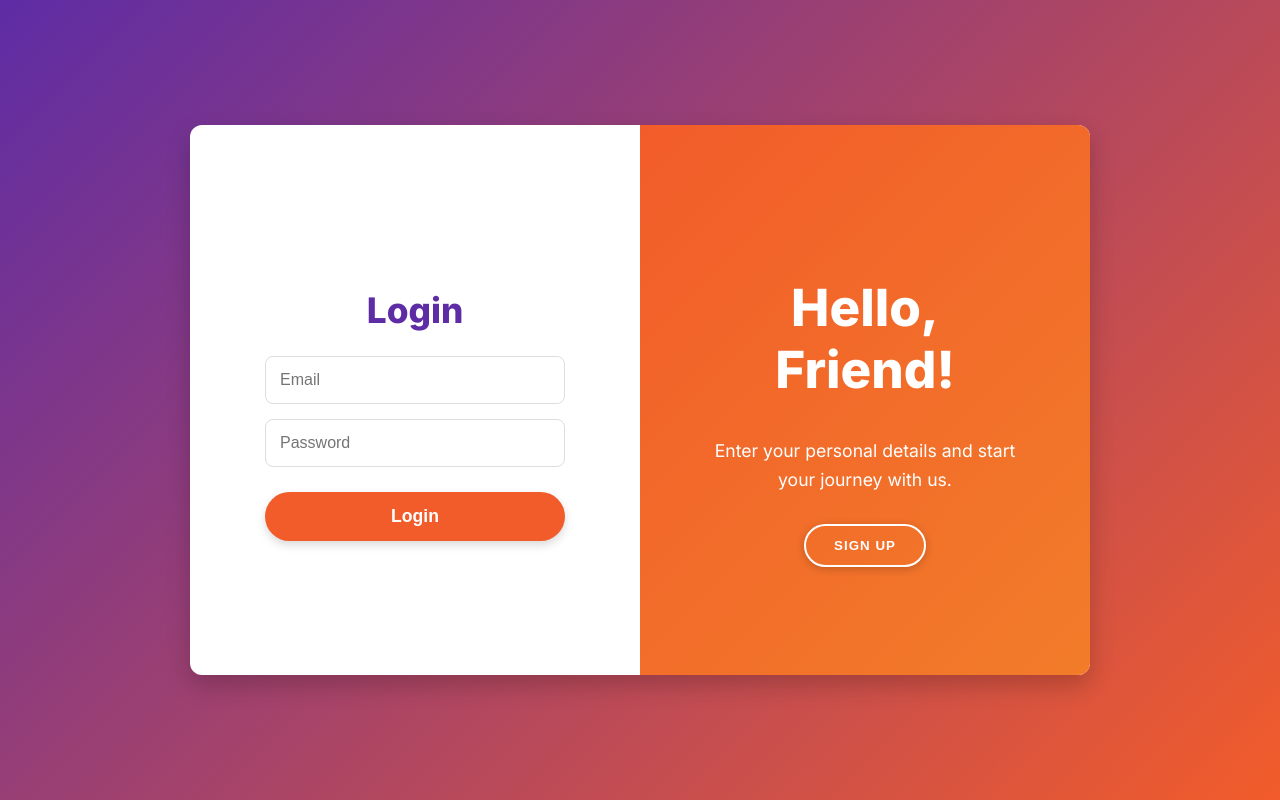
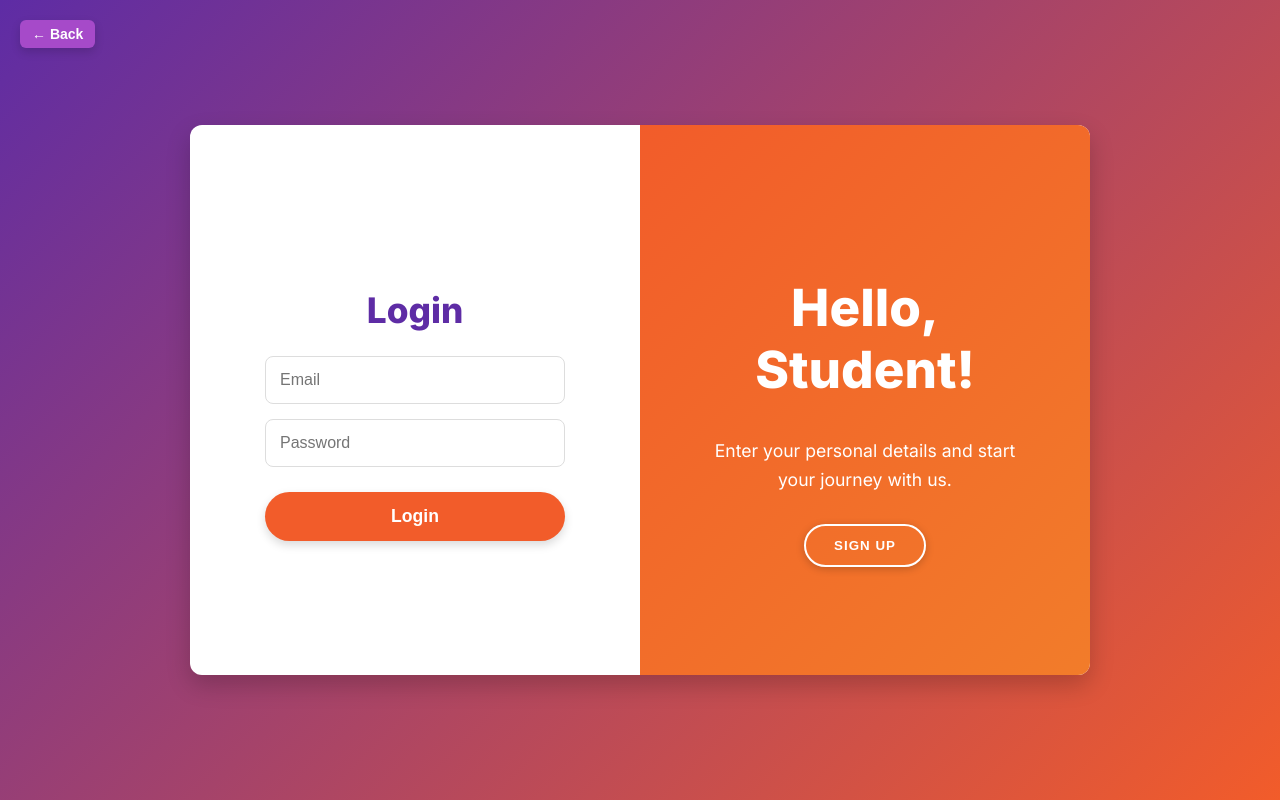
Before and after one commit to pritulsingh/iiitn-frontend, a React (Vite) app: page /auth in a window 1280 px wide. Built offline with nearby package versions, Linux system fonts and the light colour scheme.

Commit message:
added auth page

```diff
--- a/src/pages/AuthPage.css
+++ b/src/css/AuthPage.css
@@ -226,3 +226,27 @@ body {
         font-size: 0.9rem;
     }
 }
+.back-button {
+  position: absolute;
+  top: 20px;
+  left: 20px;
+  padding: 8px 16px;
+  font-size: 14px;
+  font-weight: 600;
+  color: white;
+  background: linear-gradient(135deg, #a64ac9, #ff6f61);
+  border: none;
+  border-radius: 30px;
+  cursor: pointer;
+  box-shadow: 0 4px 10px rgba(0, 0, 0, 0.15);
+  transition: all 0.3s ease;
+}
+
+.back-button:hover {
+  transform: translateY(-2px);
+  box-shadow: 0 6px 14px rgba(0, 0, 0, 0.25);
+}
+
+.back-button:active {
+  transform: scale(0.97);
+}
--- a/src/pages/AuthPage.jsx
+++ b/src/pages/AuthPage.jsx
@@ -1,7 +1,7 @@
 import React, { useState } from "react";
-import './AuthPage.css'; // Importing the external CSS file
+import { useNavigate } from "react-router-dom"; // <-- Import navigation hook
+import "../css/AuthPage.css";
 
-// LoginForm component - Displays the login form fields
 function LoginForm() {
   return (
     <div className="form-box">
@@ -13,7 +13,6 @@ function LoginForm() {
   );
 }
 
-// SignUpForm component - Displays the signup form fields
 function SignUpForm() {
   return (
     <div className="form-box">
@@ -26,44 +25,65 @@ function SignUpForm() {
   );
 }
 
-// App component - Main component managing the sliding authentication page
-export default function App() {
-  // State to control which view is active: true for login, false for signup
+export default function AuthPage() {
   const [isLoginActive, setIsLoginActive] = useState(true);
+  const navigate = useNavigate(); // For going back
 
-  // Function to set the page to login view
   const handleLoginClick = () => setIsLoginActive(true);
-
-  // Function to set the page to signup view
   const handleSignupClick = () => setIsLoginActive(false);
 
   return (
     <div className="app-container">
-      {/* The main authentication panel that holds the sliding views */}
+      {/* Back Button */}
+      <button
+        className="back-button"
+        onClick={() => navigate(-1)} // Go back to previous page
+        style={{
+          position: "absolute",
+          top: "20px",
+          left: "20px",
+          padding: "6px 12px",
+          border: "none",
+          background: "#a64ac9",
+          color: "white",
+          borderRadius: "6px",
+          cursor: "pointer",
+        }}
+      >
+        ← Back
+      </button>
+
       <div className="auth-panel">
-        {/* The wrapper that slides horizontally (desktop) or vertically (mobile) */}
-        <div className={`views-wrapper ${isLoginActive ? "login-active" : "signup-active"}`}>
-          {/* Login View: Contains Login Form and the 'Sign Up' prompt overlay */}
+        <div
+          className={`views-wrapper ${isLoginActive ? "login-active" : "signup-active"}`}
+        >
+          {/* Login View */}
           <div className="auth-view login-view">
             <div className="form-section">
               <LoginForm />
             </div>
             <div className="overlay-section signup-prompt-overlay">
               <div className="overlay-content">
-                <h2>Hello, Friend!</h2>
+                <h2>Hello, Student!</h2>
                 <p>Enter your personal details and start your journey with us.</p>
-                <button className="ghost-button" onClick={handleSignupClick}>Sign Up</button>
+                <button className="ghost-button" onClick={handleSignupClick}>
+                  Sign Up
+                </button>
               </div>
             </div>
           </div>
 
-          {/* Sign Up View: Contains the 'Login' prompt overlay and the Sign Up Form */}
+          {/* Sign Up View */}
           <div className="auth-view signup-view">
             <div className="overlay-section login-prompt-overlay">
               <div className="overlay-content">
                 <h2>Welcome Back!</h2>
-                <p>To keep connected with us, please login with your personal info.</p>
-                <button className="ghost-button" onClick={handleLoginClick}>Login</button>
+                <p>
+                  To keep connected with us, please login with your personal info.
+                </p>
+                <button className="ghost-button" onClick={handleLoginClick}>
+                  Login
+                </button>
               </div>
             </div>
             <div className="form-section">
--- a/src/pages/Header.jsx
+++ b/src/pages/Header.jsx
@@ -1,8 +1,10 @@
 import React from "react";
 import { FaBookOpen, FaComments } from "react-icons/fa"; // icons import
+import { useNavigate } from "react-router-dom";
 import logo from "../assets/logo.png";
 
 export default function Header() {
+  const navigate = useNavigate();
   return (
     <div style={styles.header}>
       {/* Left Section: Logo & Name */}
@@ -26,8 +28,8 @@ export default function Header() {
 
       {/* Right Section: Buttons */}
       <div style={styles.buttons}>
-        <button style={styles.loginBtn}>Login</button>
-        <button style={styles.signupBtn}>Sign Up</button>
+        <button style={styles.loginBtn} onClick={() => navigate("/auth")} >Login</button>
+        <button style={styles.signupBtn}  onClick={() => navigate("/auth")}>Sign Up</button>
       </div>
     </div>
   );
```
Also changed, not shown: 1 other file (tests, documents, lock files or other folders).
